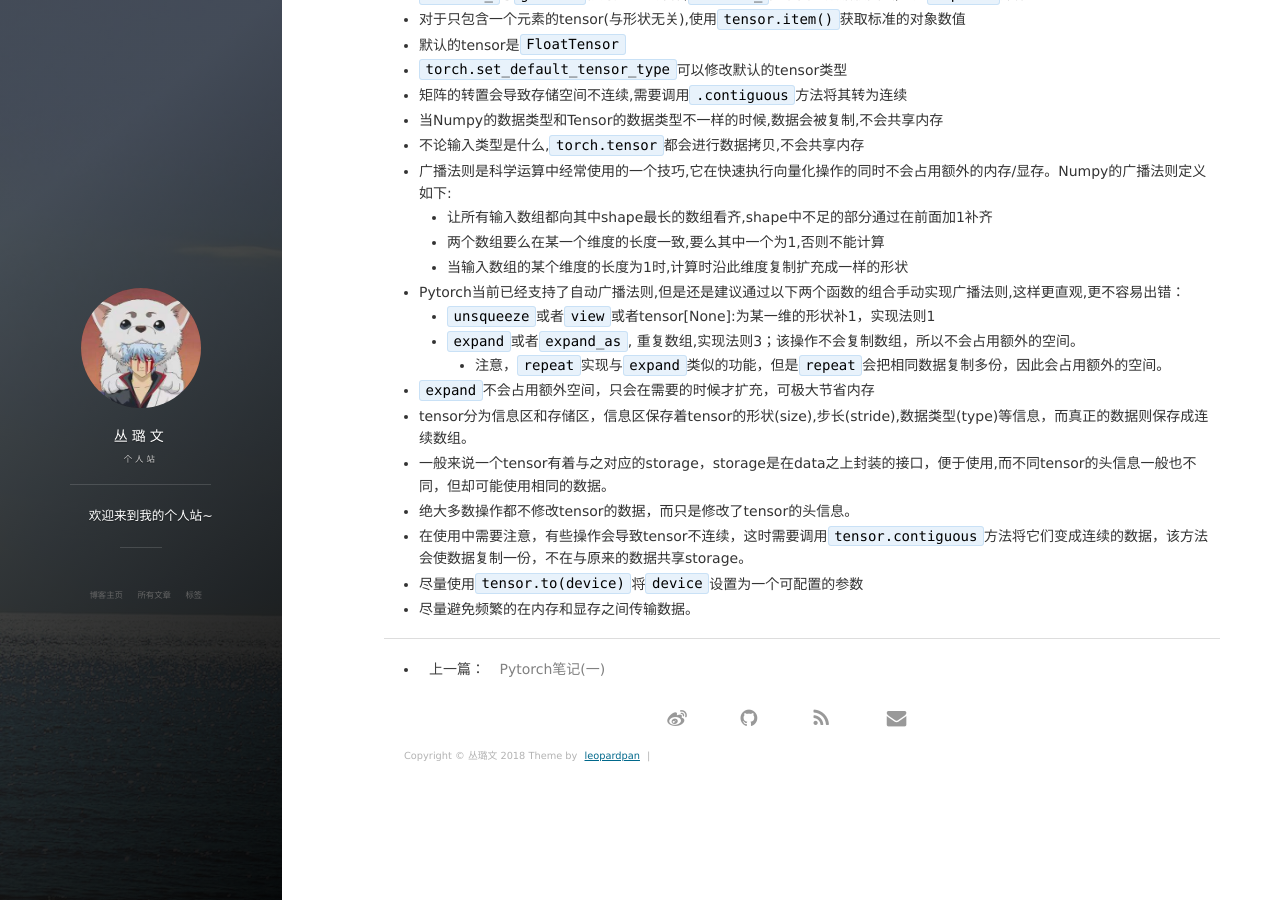
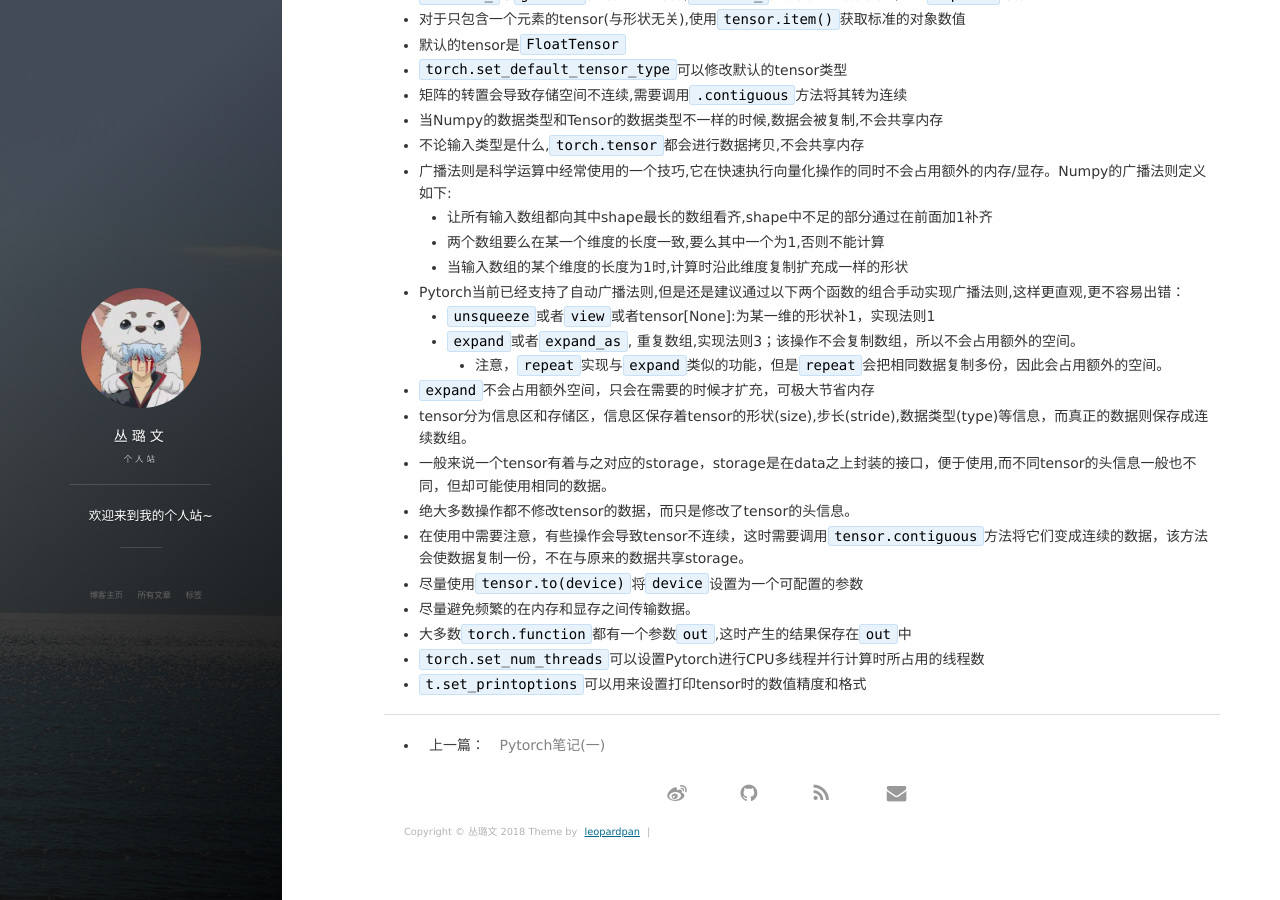
Before and after one commit to congve1/congve1.github.io, a Jekyll site: the page built from _posts/2018-10-04-pytorch-2.md, in a window 1280 px wide and 900 px high, scrolled down 633 px. Built offline with Jekyll 4.4.1, drawn with Linux system fonts in a browser that asks for light colours; nearby versions of some CDN libraries; comment, search, counter and statistics services are not loaded.

Commit message:
modify sth

```diff
--- a/_posts/2018-10-04-pytorch-2.md
+++ b/_posts/2018-10-04-pytorch-2.md
@@ -43,3 +43,6 @@ tags: Pytorch, 笔记
 - 在使用中需要注意，有些操作会导致tensor不连续，这时需要调用`tensor.contiguous`方法将它们变成连续的数据，该方法会使数据复制一份，不在与原来的数据共享storage。
 - 尽量使用`tensor.to(device)`将`device`设置为一个可配置的参数
 - 尽量避免频繁的在内存和显存之间传输数据。
+- 大多数`torch.function`都有一个参数`out`,这时产生的结果保存在`out`中
+- `torch.set_num_threads`可以设置Pytorch进行CPU多线程并行计算时所占用的线程数
+- `t.set_printoptions`可以用来设置打印tensor时的数值精度和格式
```
